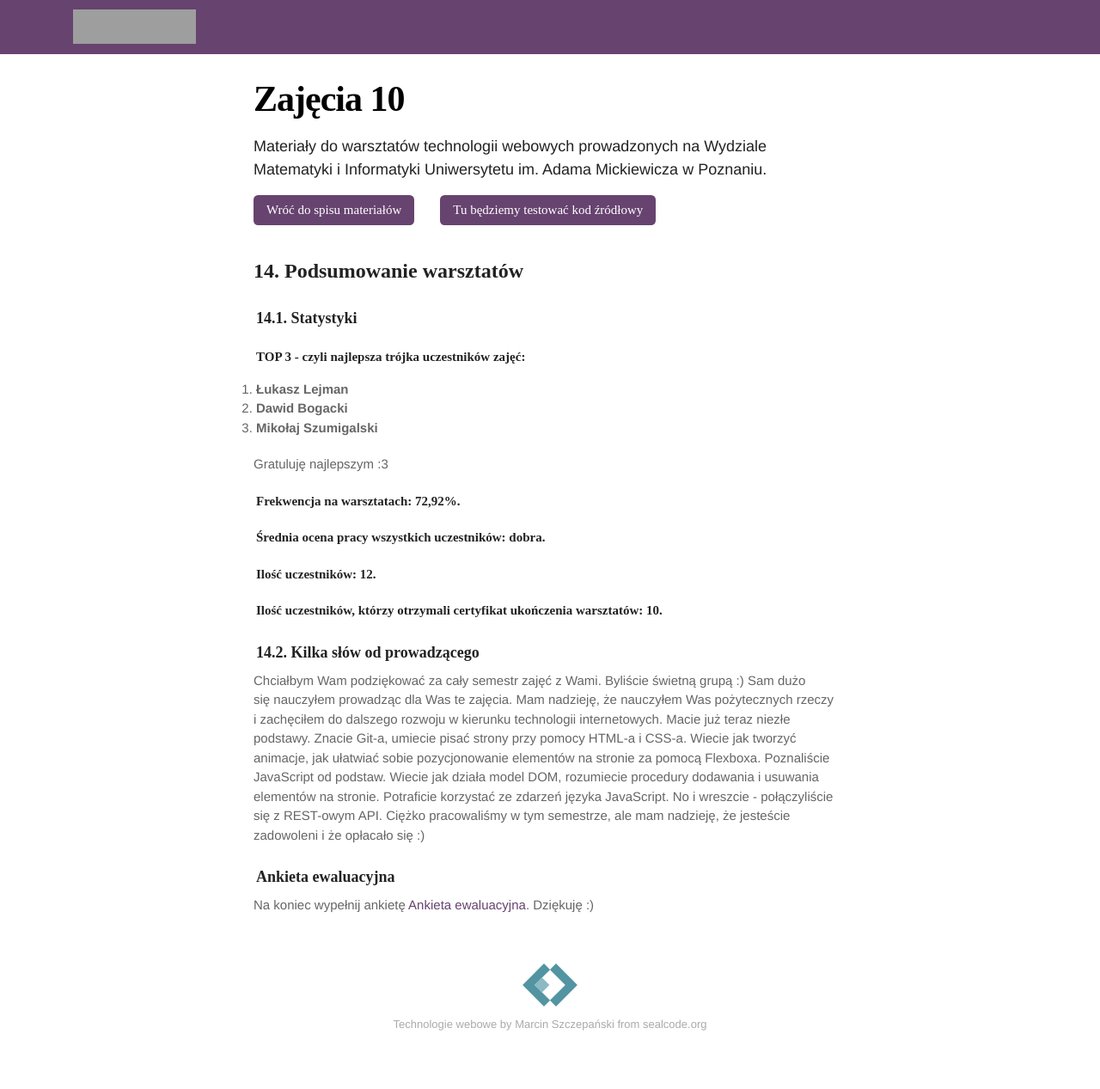
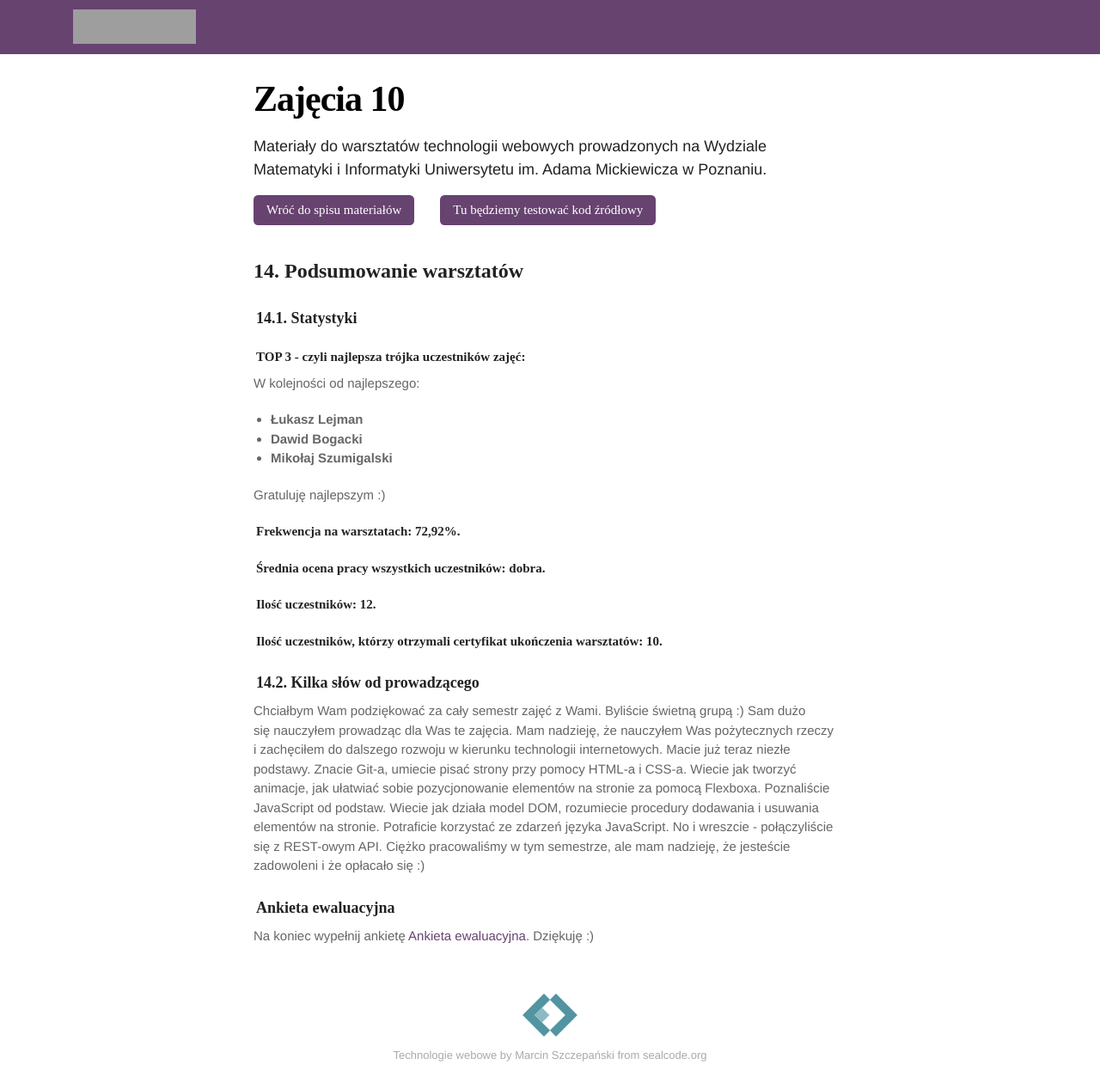
Before and after one commit to marcin-szczepanski/TWE, a Jekyll site: the page built from zajecia/1B/zaj10.md, in a window 1280 px wide. Shown: the whole page at 86% size. Built offline with Jekyll 4.4.1, drawn with Linux system fonts in a browser that asks for light colours; some web fonts are replaced; before the commit the page ends 1232 px from its top, so only the background shows below that; grey boxes are pictures that could not be loaded.

Commit message:
Create zaj10.md

```diff
--- a/zajecia/1B/zaj10.md
+++ b/zajecia/1B/zaj10.md
@@ -15,11 +15,13 @@ layout: default
 
 #### TOP 3 - czyli najlepsza trójka uczestników zajęć:
 
-1. **Łukasz Lejman**
-2. **Dawid Bogacki**
-3. **Mikołaj Szumigalski**
+W kolejności od najlepszego:
 
-Gratuluję najlepszym :3
+- **Łukasz Lejman**
+- **Dawid Bogacki**
+- **Mikołaj Szumigalski**
+
+Gratuluję najlepszym :)
 
 #### Frekwencja na warsztatach: **72,92%**.
 
```
